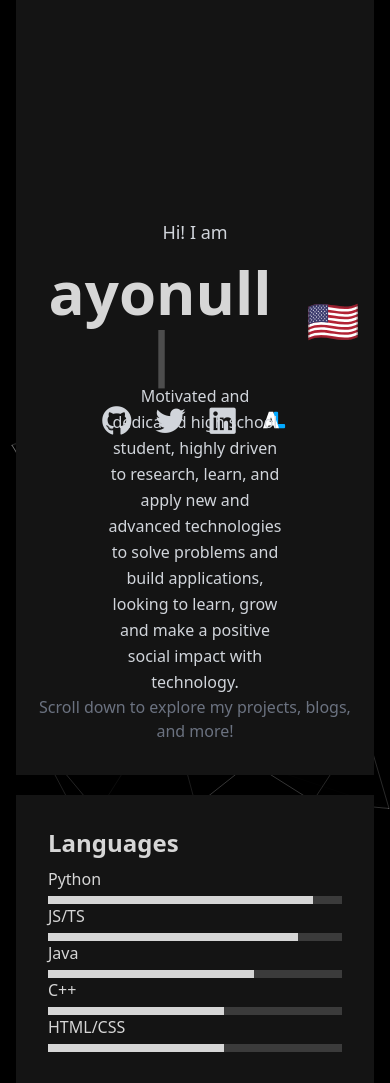
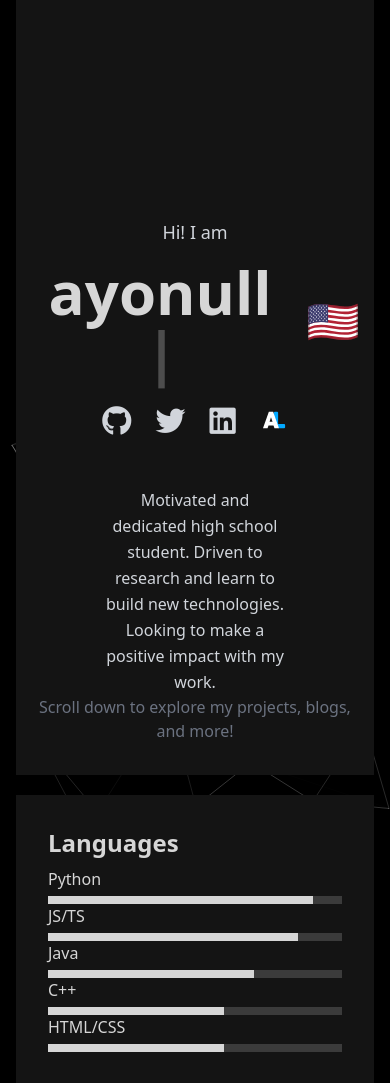
Before and after one commit to primitt/primitt.github.io, a Flask app: template templates/index.html in a window 390 px wide. Shown: the part 33-1116 px from the top of the page. Run offline with Flask 3, Linux system fonts and the light colour scheme; the template is opened without the code that fills it, so the values that code supplies are empty; some libraries are stand-ins or nearby versions.

Commit message:
fix a small mobile issue

```diff
--- a/templates/index.html
+++ b/templates/index.html
@@ -140,11 +140,16 @@
       </div>
 
       <!-- Description at bottom -->
-      <div class="absolute bottom-20 left-1/2 transform -translate-x-1/2 max-w-full md:max-w-2xl md:px-4">
+      <div class="absolute bottom-20 left-1/2 hidden md:block transform -translate-x-1/2 max-w-full md:max-w-2xl md:px-4">
         <p class="text-gray-300 md:text-lg leading-relaxed text-center">
           Motivated and dedicated high school student, highly driven to research, learn, and apply new and advanced
           technologies to solve problems and build applications, looking to learn, grow and make a positive social
           impact with technology.
+        </p>
+      </div>
+      <div class="absolute bottom-20 left-1/2 block md:hidden transform -translate-x-1/2 max-w-full md:max-w-2xl md:px-4">
+        <p class="text-gray-300 md:text-lg leading-relaxed text-center">
+          Motivated and dedicated high school student. Driven to research and learn to build new technologies. Looking to make a positive impact with my work.
         </p>
       </div>
       <p class="text-gray-500 mt-2">Scroll down to explore my projects, blogs, and more!</p>
```
